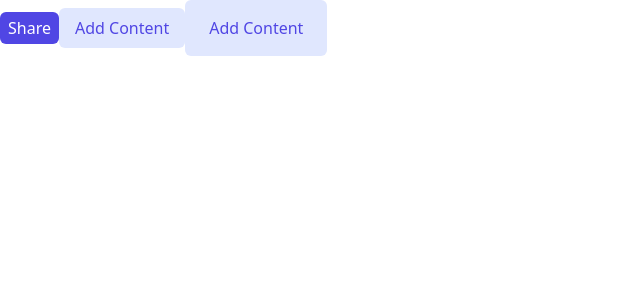
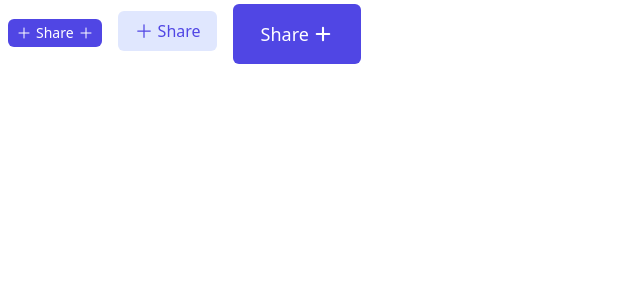
Before and after one commit to abhyas01/second-brain, a React (Vite) app in the folder frontend/: page / in a window 1280 px wide. Shown: the top 300 px of the page, without its empty margins (0-640 px from the left). Built offline with nearby package versions, Linux system fonts and the light colour scheme.

Commit message:
ui-library-button created

```diff
--- a/frontend/src/App.tsx
+++ b/frontend/src/App.tsx
@@ -1,12 +1,47 @@
-import Button from "./components/Button";
+import { ReactElement } from "react";
+import Button from "./components/ui/Button";
+import PlusIcon from "./components/ui/icons/PlusIcon";
 
-function App() {
-
+function App(): ReactElement {
   return (
     <>
-    <Button variant="primary" size="sm" text="Share" onClick={() => {}} />
-    <Button variant="secondary" size="md" text="Add Content" onClick={() => {}} />
-    <Button variant="secondary" size="lg" text="Add Content" onClick={() => {}} />
+
+      <Button
+        variant="primary"
+        size="sm"
+        text="Share"
+        onClick={() => {}}
+        startIcon={
+          <PlusIcon size="sm" strokeWidth="sm" />
+        }
+        endIcon={
+          <PlusIcon size="sm" strokeWidth="sm" />
+        }
+        className="mx-2"
+      />
+
+      <Button
+        variant="secondary"
+        size="md"
+        text="Share"
+        onClick={() => {}}
+        startIcon={
+          <PlusIcon size="md" strokeWidth="sm" />
+        }
+        className="mx-2"
+      />
+
+      <Button
+        variant="primary"
+        size="lg"
+        text="Share"
+        onClick={() => {}}
+        endIcon={
+          <PlusIcon size="md" strokeWidth="lg" />
+        }
+        className="mx-2 my-1"
+      />
+
     </>
   );
 }
--- a/frontend/src/components/Button.tsx
+++ /dev/null
@@ -1,36 +0,0 @@
-import { ReactElement } from "react";
-
-type Variants = "primary" | "secondary";
-
-interface ButtonProps{
-  variant: Variants;
-  size: "sm" | "md" | "lg";
-  text: string;
-  startIcon?: ReactElement;
-  endIcon?: ReactElement;
-  onClick: () => void;
-}
-
-const defaultStyles = "rounded-md p-4"
-
-const sizeStyles = {
-  "sm": "py-1 px-2",
-  "md": "py-2 px-4",
-  "lg": "py-4 px-6"
-}
-
-const variantStyles: Record<Variants, string> = {
-  "primary": "bg-purple-600 text-white",
-  "secondary": "bg-purple-300 text-purple-600"
-}
-
-const Button = (props: ButtonProps) => {
-  return(
-    <button className={`${variantStyles[props.variant]} ${defaultStyles}
-    ${sizeStyles[props.size]} ${defaultStyles}`}>
-      {props.text}
-    </button>
-  );
-}
-
-export default Button;
--- /dev/null
+++ b/frontend/src/components/ui/Button.tsx
@@ -0,0 +1,54 @@
+import { ReactElement } from "react";
+import { Size } from './interfaces/ui-interfaces';
+
+type Variants = "primary" | "secondary";
+
+interface ButtonProps{
+  variant: Variants;
+  size: Size
+  text: string;
+  startIcon?: ReactElement;
+  endIcon?: ReactElement;
+  className?: string;
+  onClick: () => void;
+};
+
+const defaultStyles = "rounded-md inline-flex justify-center items-center";
+
+const sizeStyles: Record<Size, string> = {
+  "sm": "py-1 px-2 text-sm",
+  "md": "py-2 px-4 text-md",
+  "lg": "py-4 px-7 text-lg"
+};
+
+const variantStyles: Record<Variants, string> = {
+  "primary": "bg-purple-600 text-white",
+  "secondary": "bg-purple-300 text-purple-600"
+};
+
+const Button = (props: ButtonProps): ReactElement => {
+  return(
+    <button
+      className={`
+        ${defaultStyles}
+        ${variantStyles[props.variant]}
+        ${sizeStyles[props.size]}
+        ${props.className}
+      `}
+    >
+      { props.startIcon &&
+        <div className="mr-1">
+          {props.startIcon}
+        </div>
+      }
+      {  props.text }
+      { props.endIcon &&
+        <div className="ml-1">
+          {props.endIcon}
+        </div>
+      }
+    </button>
+  );
+};
+
+export default Button;
--- /dev/null
+++ b/frontend/src/components/ui/icons/PlusIcon.tsx
@@ -0,0 +1,37 @@
+import { ReactElement } from 'react';
+import { Size } from '../interfaces/ui-interfaces';
+import { IconInput } from './interfaces/icon-interfaces';
+
+const sizeStyles: Record<Size, string> = {
+  "sm": "size-4",
+  "md": "size-5",
+  "lg": "size-8"
+};
+
+const strokeWidth: Record<Size, string> = {
+  "sm": "1.5",
+  "md": "2",
+  "lg": "2.5"
+};
+
+function PlusIcon(props: IconInput): ReactElement{
+  return (
+    <svg
+      xmlns="http://www.w3.org/2000/svg"
+      fill="none"
+      viewBox="0 0 24 24"
+      stroke-width={`
+        ${strokeWidth[props.strokeWidth]}
+      `}
+      stroke="currentColor"
+      className={`
+        ${sizeStyles[props.size]}
+        ${props.className}
+      `}
+    >
+      <path stroke-linecap="round" stroke-linejoin="round" d="M12 4.5v15m7.5-7.5h-15" />
+    </svg>
+  );
+};
+
+export default PlusIcon;
--- /dev/null
+++ b/frontend/src/components/ui/icons/interfaces/icon-interfaces.tsx
@@ -0,0 +1,7 @@
+import { Size } from '../../interfaces/ui-interfaces';
+
+export interface IconInput{
+  size: Size
+  strokeWidth: Size
+  className?: string
+};
--- /dev/null
+++ b/frontend/src/components/ui/interfaces/ui-interfaces.tsx
@@ -0,0 +1 @@
+export type Size = "sm" | "md" | "lg";
```
Also changed, not shown: 1 other file (tests, documents, lock files or other folders).
